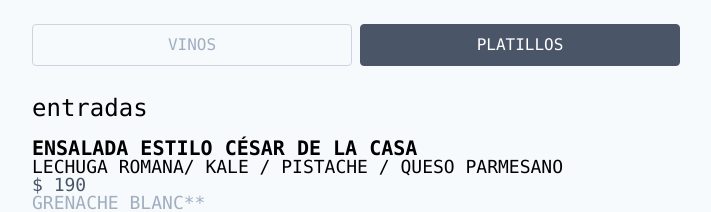
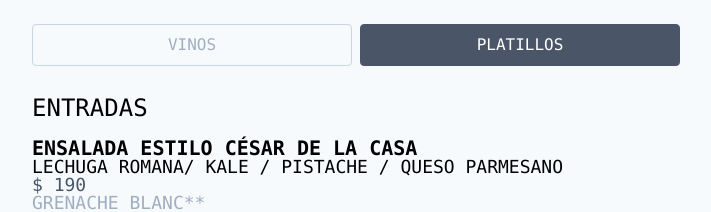
Before and after one commit to ricardonava/decantos-menu-pwa, a Next.js app: page / in a window 1280 px wide. Shown: the top 212 px of the page, without its empty margins (280-991 px from the left). Built offline with nearby package versions, Linux system fonts and the light colour scheme.

Commit message:
Refactor for uppercase usage on titles

```diff
--- a/pages/index.js
+++ b/pages/index.js
@@ -36,7 +36,7 @@ export default function Home() {
             </nav>
             {Object.keys(menu).map((seccion) => (
               <section className="mb-8">
-                <h2 className="text-2xl">{seccion}</h2>
+                <h2 className="text-2xl uppercase">{seccion}</h2>
                 {menu[seccion].map((articulo) => (
                   <article className="leading-none mt-3 font-medium">
                     <h3 className="text-xl font-semibold">{articulo.nombre}</h3>
```
